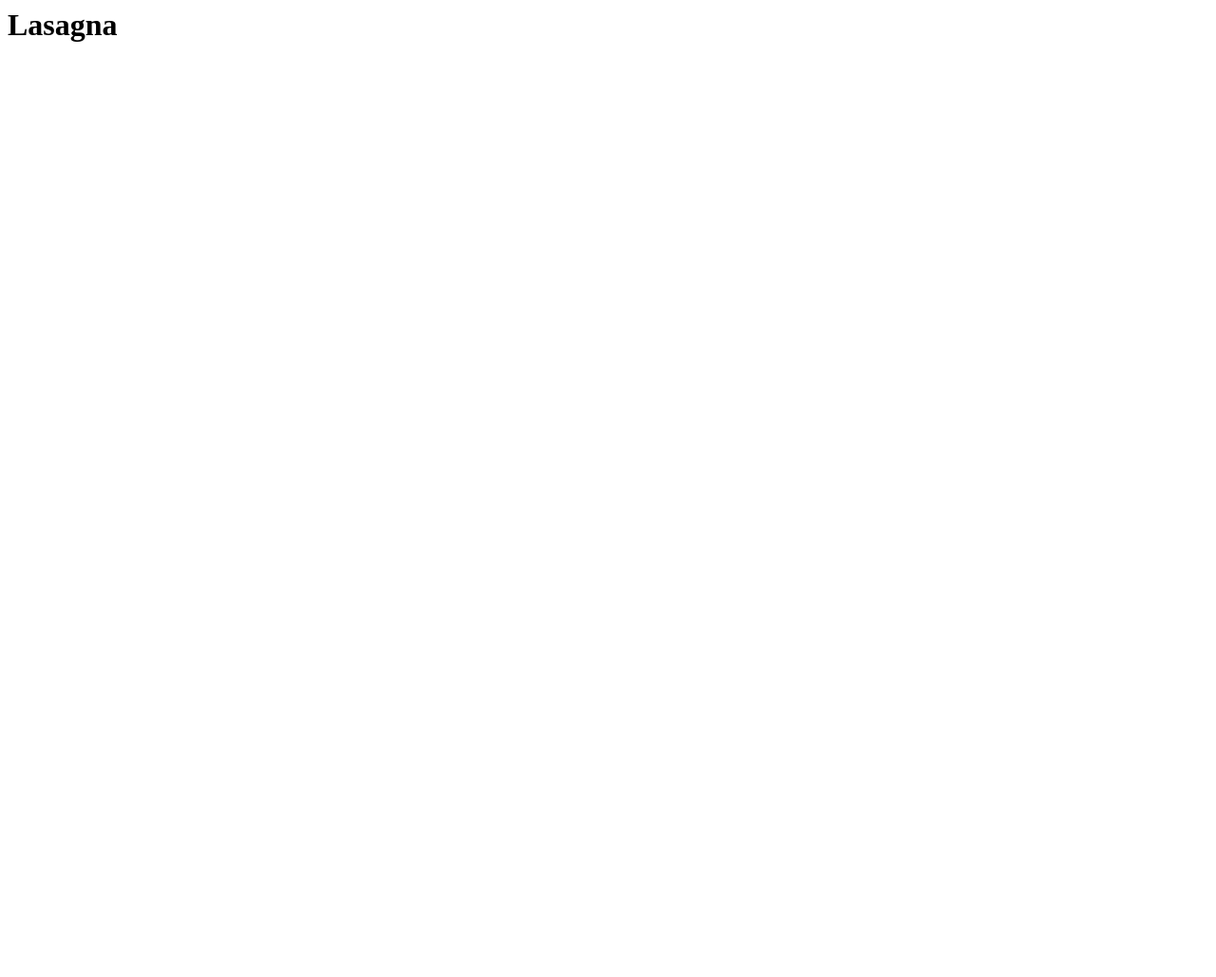
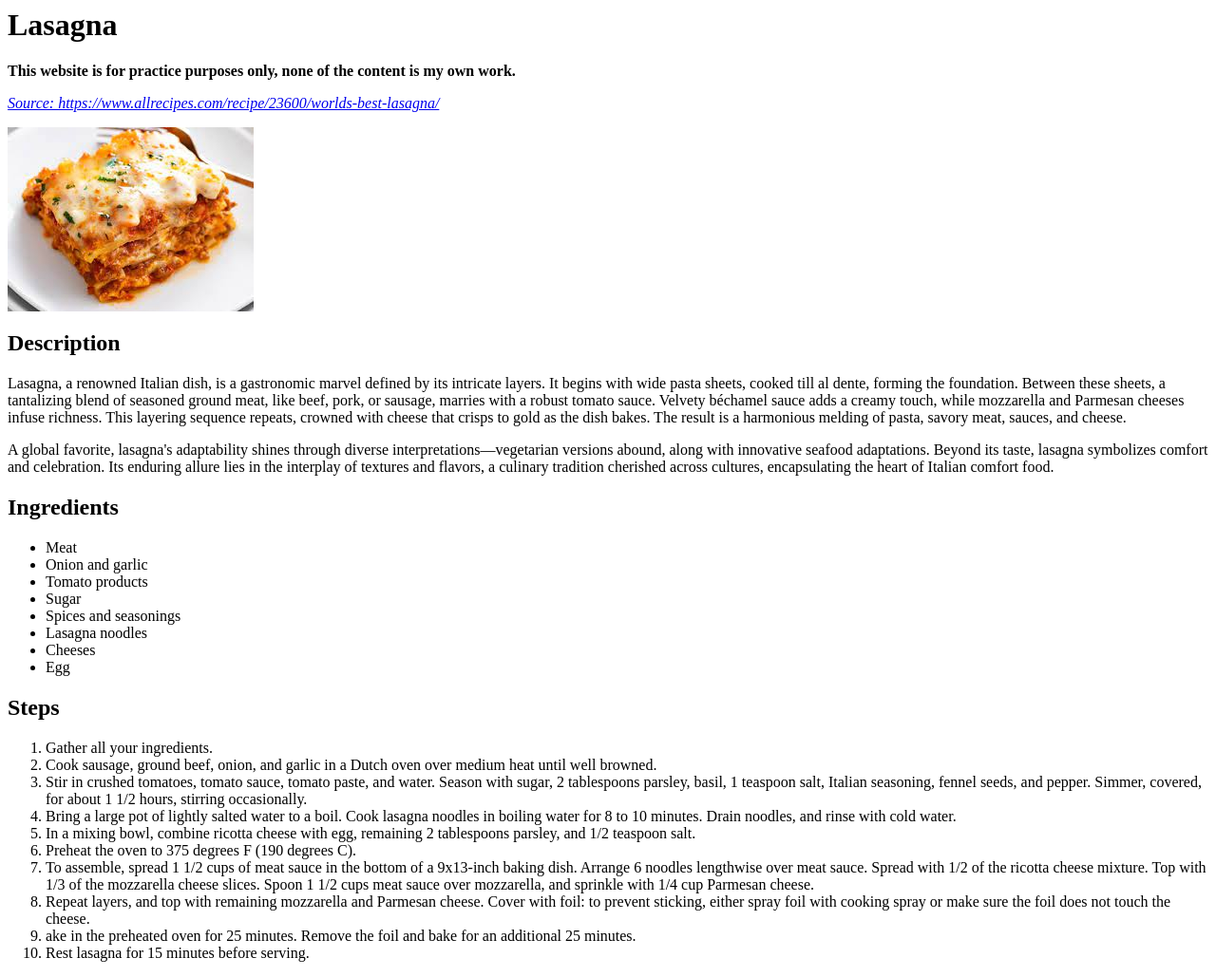
Before and after one commit to lee-wei-xuan/odin-recipes, a plain HTML site: page recipes/lasagna.html in a window 1280 px wide. Shown: the whole page at 95% size. Before the commit the page ends 800 px from the top, so only its background shows below. Drawn offline with Linux system fonts and the light colour scheme.

Commit message:
Update recipe page content

```diff
--- a/recipes/lasagna.html
+++ b/recipes/lasagna.html
@@ -7,5 +7,47 @@
 
     <body>
         <h1>Lasagna</h1>
+
+        <p>
+            <strong>This website is for practice purposes only, none of the content is my own work.</strong>
+        </p>
+
+        <p>
+            <a href="https://www.allrecipes.com/recipe/23600/worlds-best-lasagna/"><em>Source: https://www.allrecipes.com/recipe/23600/worlds-best-lasagna/</em></a>
+        </p>
+
+
+        <img src="lasagna.jpeg" alt="Lasagna">
+
+        <h2>Description</h2>
+        <p>Lasagna, a renowned Italian dish, is a gastronomic marvel defined by its intricate layers. It begins with wide pasta sheets, cooked till al dente, forming the foundation. Between these sheets, a tantalizing blend of seasoned ground meat, like beef, pork, or sausage, marries with a robust tomato sauce. Velvety béchamel sauce adds a creamy touch, while mozzarella and Parmesan cheeses infuse richness. This layering sequence repeats, crowned with cheese that crisps to gold as the dish bakes. The result is a harmonious melding of pasta, savory meat, sauces, and cheese.</p>
+        <p>A global favorite, lasagna's adaptability shines through diverse interpretations—vegetarian versions abound, along with innovative seafood adaptations. Beyond its taste, lasagna symbolizes comfort and celebration. Its enduring allure lies in the interplay of textures and flavors, a culinary tradition cherished across cultures, encapsulating the heart of Italian comfort food.</p>
+
+        <h2>Ingredients</h2>
+        <ul>
+            <li>Meat</li>
+            <li>Onion and garlic</li>
+            <li>Tomato products</li>
+            <li>Sugar</li>
+            <li>Spices and seasonings</li>
+            <li>Lasagna noodles</li>
+            <li>Cheeses</li>
+            <li>Egg</li>
+        </ul>
+
+        <h2>Steps</h2>
+        <ol>
+            <li>Gather all your ingredients.</li>
+            <li>Cook sausage, ground beef, onion, and garlic in a Dutch oven over medium heat until well browned.</li>
+            <li>Stir in crushed tomatoes, tomato sauce, tomato paste, and water. Season with sugar, 2 tablespoons parsley, basil, 1 teaspoon salt, Italian seasoning, fennel seeds, and pepper. Simmer, covered, for about 1 1/2 hours, stirring occasionally.</li>
+            <li>Bring a large pot of lightly salted water to a boil. Cook lasagna noodles in boiling water for 8 to 10 minutes. Drain noodles, and rinse with cold water.</li>
+            <li>In a mixing bowl, combine ricotta cheese with egg, remaining 2 tablespoons parsley, and 1/2 teaspoon salt.</li>
+            <li>Preheat the oven to 375 degrees F (190 degrees C).</li>
+            <li>To assemble, spread 1 1/2 cups of meat sauce in the bottom of a 9x13-inch baking dish. Arrange 6 noodles lengthwise over meat sauce. Spread with 1/2 of the ricotta cheese mixture. Top with 1/3 of the mozzarella cheese slices. Spoon 1 1/2 cups meat sauce over mozzarella, and sprinkle with 1/4 cup Parmesan cheese.</li>
+            <li>Repeat layers, and top with remaining mozzarella and Parmesan cheese. Cover with foil: to prevent sticking, either spray foil with cooking spray or make sure the foil does not touch the cheese.</li>
+            <li>ake in the preheated oven for 25 minutes. Remove the foil and bake for an additional 25 minutes.</li>
+            <li>Rest lasagna for 15 minutes before serving.</li>
+        </ol>
+
     </body>
 </html>
```
Also changed, not shown: recipes/lasagna.jpeg (added).
